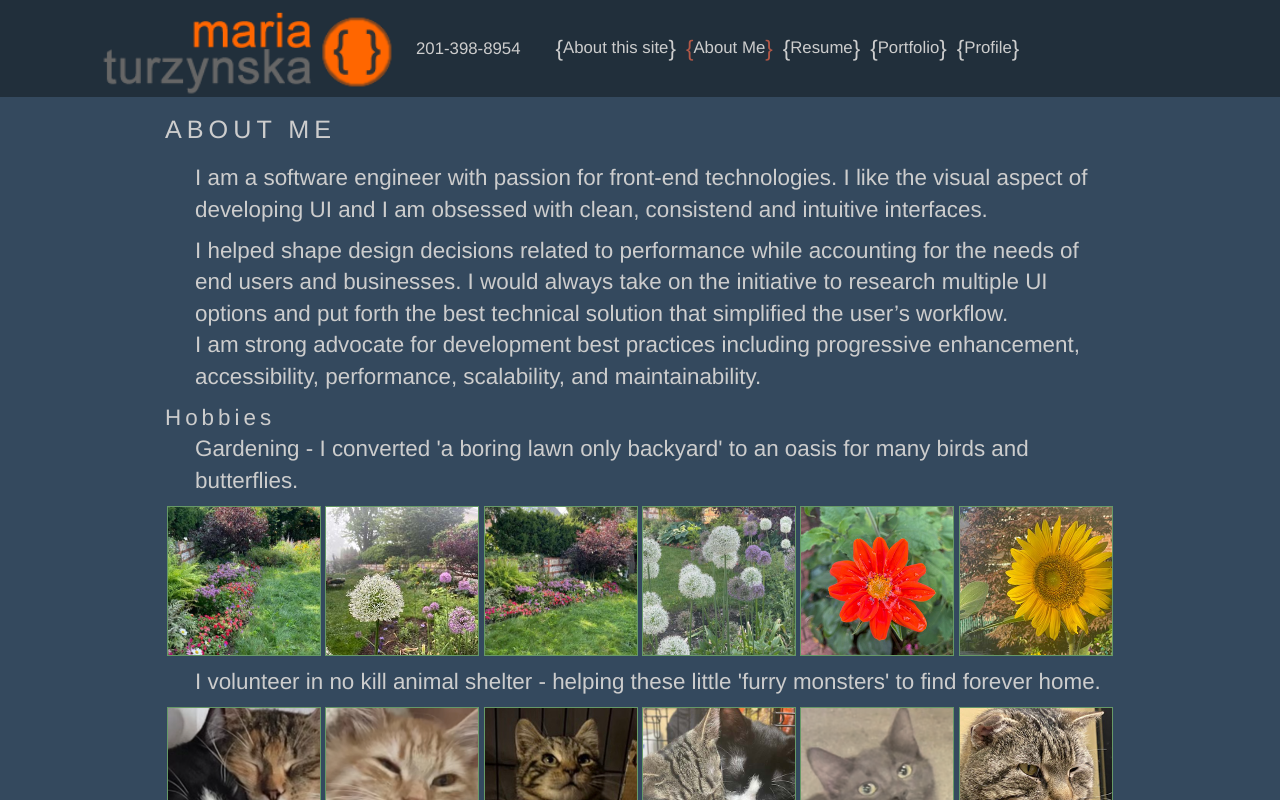
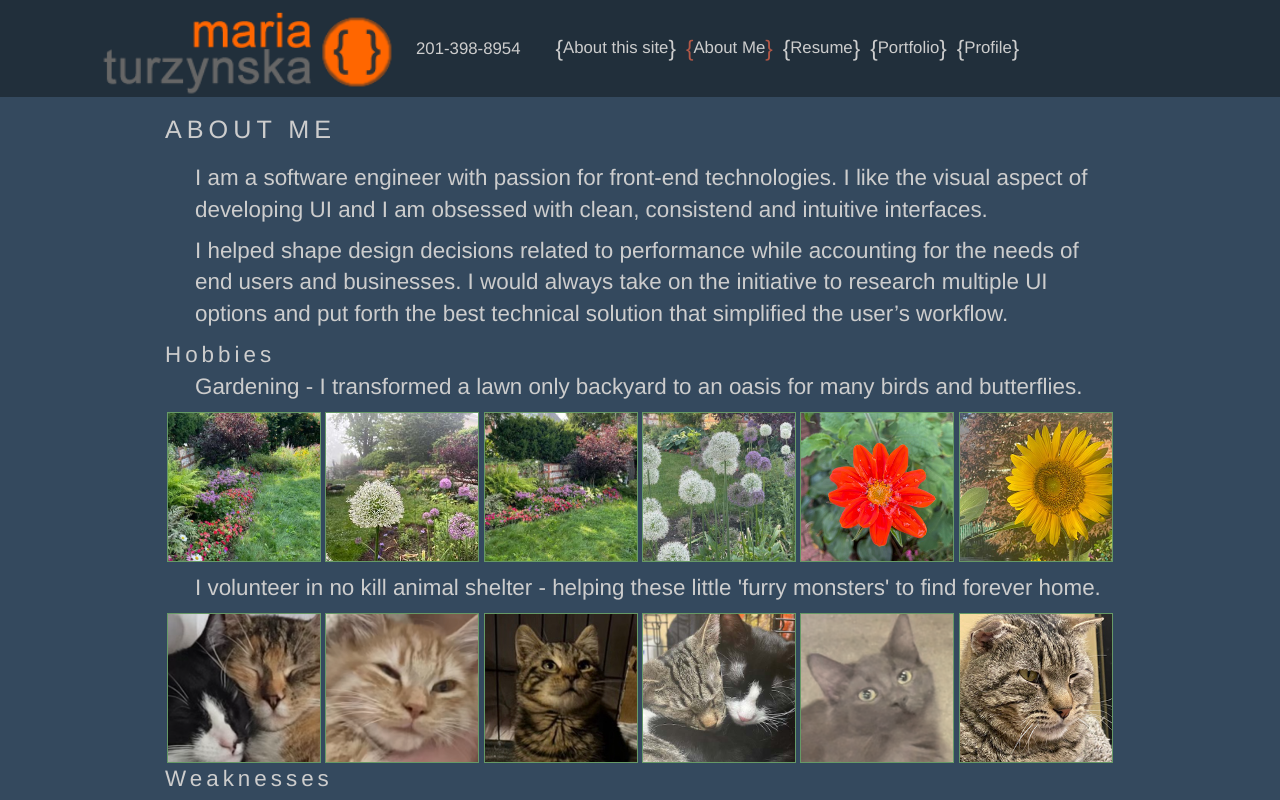
Before and after one commit to mturzynskanj/mt-portfolio-2023-vite, a React (Vite) app: page /aboutMe in a window 1280 px wide. Shown: the top 800 px of the page. Built offline with nearby package versions, Linux system fonts and the light colour scheme.

Commit message:
Changed About Me page

```diff
--- a/src/pages/AboutMe.jsx
+++ b/src/pages/AboutMe.jsx
@@ -24,13 +24,11 @@ const AboutMe =() =>
                 I like the visual aspect of developing UI and I am obsessed with clean, consistend and intuitive interfaces.
             </p>
             <p>
-                I helped  shape design decisions related to performance while accounting for the needs of end users and businesses.
+                I helped shape design decisions related to performance while accounting for the needs of end users and businesses.
                 I would always take on the initiative to research multiple UI options and put forth the best technical solution that simplified the user’s workflow.
-                <br />
-                I am strong advocate for development best practices including progressive enhancement, accessibility, performance, scalability, and maintainability.
             </p>
                 <li><strong>Hobbies</strong>
-                    <p> Gardening - I converted 'a boring lawn only backyard' to an oasis for many birds and butterflies.</p>
+                    <p> Gardening - I transformed a lawn only backyard to an oasis for many birds and butterflies.</p>
                     <div className='flex-container'>
                         <div className="flex-item"><img src={backyard_2023} alt="c" /></div>
                         <div className="flex-item"><img src={spring_backyard_2022} alt="c" /></div>
```
Also changed, not shown: 1 other file (tests, documents, lock files or other folders).
